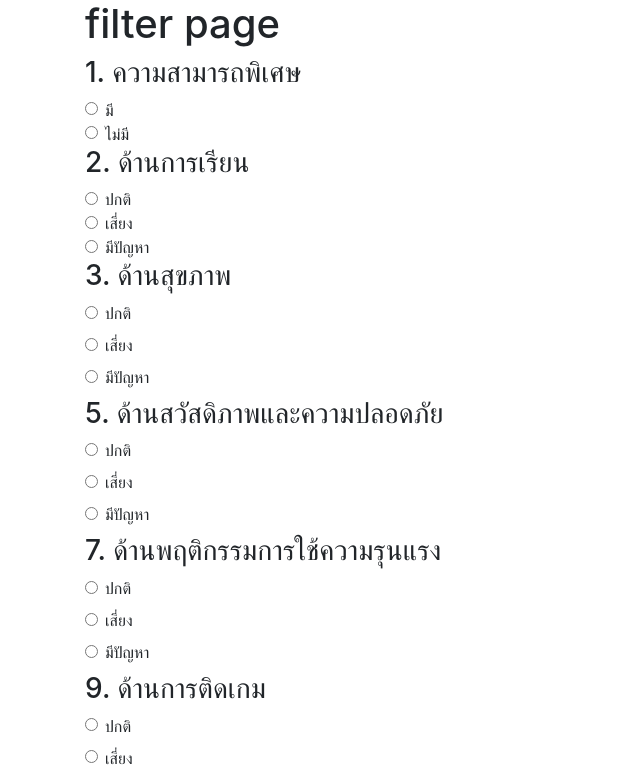
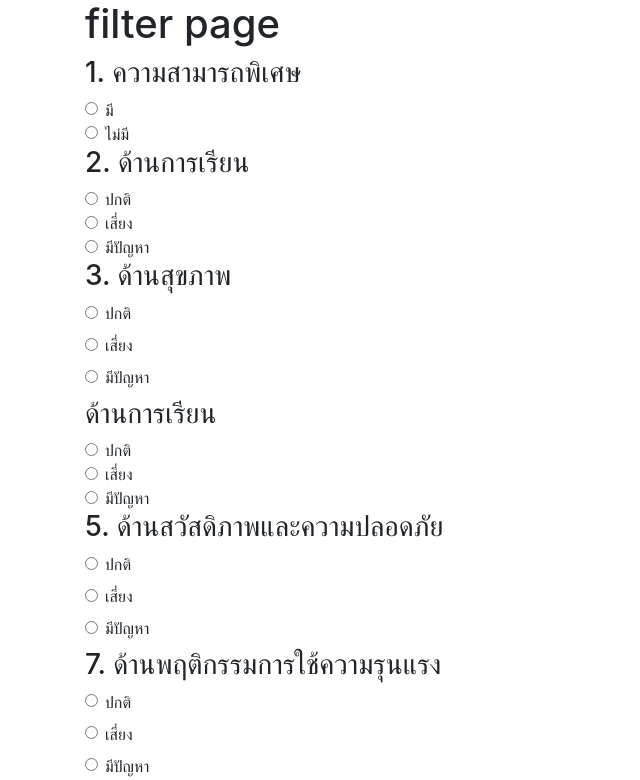
Before and after one commit to F9Uf/imagine-inskru, a Vue app: page /filter in a window 1280 px wide. Shown: the top 780 px of the page, without its empty margins (0-640 px from the left). Built offline with nearby package versions, Linux system fonts and the light colour scheme.

Commit message:
views/filter: add 4

```diff
--- a/src/views/filter.vue
+++ b/src/views/filter.vue
@@ -4,6 +4,7 @@
         <filter1></filter1>
         <filter2></filter2>
         <filter3></filter3>
+        <filter4></filter4>
         <filter5></filter5>
         <filter7></filter7>
         <filter9></filter9>
@@ -26,6 +27,7 @@ export default {
         filter1,
         filter2,
         filter3,
+        filter4,
         filter5,
         filter7,
         filter9,
```
